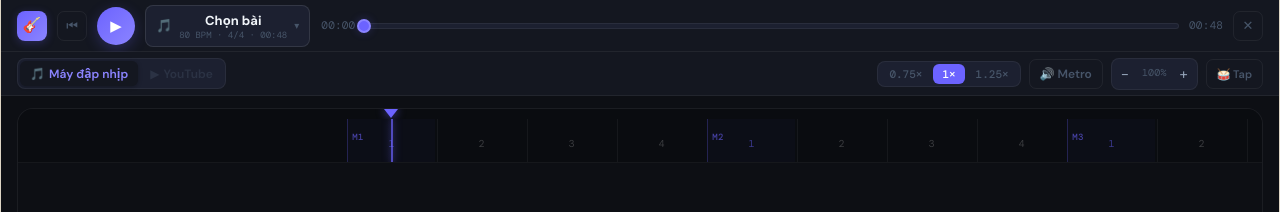
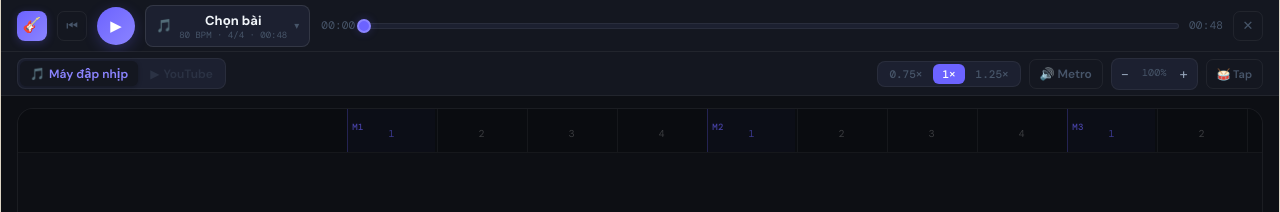
Before and after one commit to vananhaudio/cs-rhythm-editor, a React (Vite) app: page / in a window 1280 px wide. Shown: the top 212 px of the page. Built offline with nearby package versions, Linux system fonts and the light colour scheme.

Commit message:
fix: remove playhead line and arrows

```diff
--- a/src/PlayerView.tsx
+++ b/src/PlayerView.tsx
@@ -382,9 +382,7 @@ export function PlayerView({ song, onClose, onImportSong, extraActions }: {
           <div style={{ flex:1, borderRadius:16, overflow:'hidden', border:`1px solid ${D.border}`, display:'flex', flexDirection:'column', position:'relative', background:D.bg }}>
 
             {/* Beat row — scroll, chỉ số chớp sáng */}
-            <div className="now-arrow-wrap"><div className="now-arrow" style={{ left: beatNowX }} /></div>
             <div className="player-scroll-area player-scroll-area--beat" ref={beatScrollRef}>
-              <div className="scroll-now-line scroll-now-line--beat" style={{ left: beatNowX }} />
               <div className="player-scroll-track" style={{ width: totalDur*PPS+beatContainerW, transform:`translateX(${-scrollOff}px)` }}>
                 {Array.from({ length: song.totalBars*song.timeSignature }, (_, i) => {
                   const bib = i % song.timeSignature, bt = i*beatDur, nb = (i+1)*beatDur;
```
